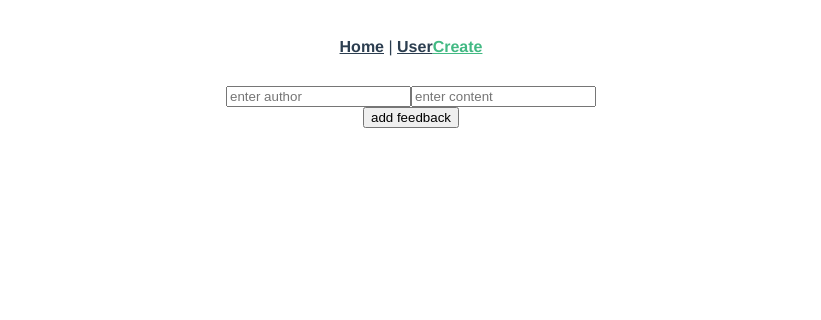
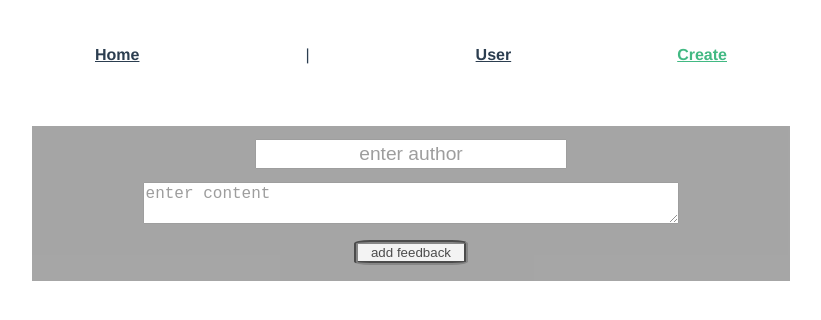
Before and after one commit to andrski/feedbackBookHiSmith, a Vue app: page /create in a window 1280 px wide. Shown: the top 320 px of the page, without its empty margins (229-1050 px from the left). Built offline with nearby package versions, Linux system fonts and the light colour scheme.

Commit message:
validation

```diff
--- a/src/App.vue
+++ b/src/App.vue
@@ -17,7 +17,11 @@
 }
 
 #nav {
+  width: 50%;
+  margin: 1rem auto;
   padding: 30px;
+  display: flex;
+  justify-content: space-between;
 }
 
 #nav a {
--- a/src/components/CreatePost.vue
+++ b/src/components/CreatePost.vue
@@ -1,9 +1,10 @@
 <template>
-  <main>
-    <div>
+  <main class="main_wrapper">
+    <div class="div_inputs">
       <input type="text" name="author" v-model="author" placeholder="enter author">
-      <input type="text" name="content" v-model="content" placeholder="enter content">
+      <textarea class="text_area" name="content" v-model="content" placeholder="enter content"></textarea>
     </div>
+    <div class="error" v-if="visiobleError">you not entered value</div>
     <button v-on:click.prevent="addPost()">add feedback</button>
   </main>
 </template>
@@ -14,7 +15,8 @@ export default {
   data(){
     return{
       author: '',
-      content: ''
+      content: '',
+      visiobleError:false
     }
   },
   mounted: function(){
@@ -27,17 +29,58 @@ export default {
   },
   methods:{
     addPost(){
-      const item = {}
-      item.author = this.author
-      item.content = this.content
+      if(!this.author || !this.content){
+        this.visiobleError = true
+        setTimeout(()=>{this.visiobleError = false}, 3000)
+      }else{
+        const item = {}
+        item.author = this.author
+        item.content = this.content
 
-      this.$store.dispatch('putPost', item)
+        this.$store.dispatch('putPost', item)
+        this.$router.push('/')
+      }
     },
-  },
+  }
 }
 </script>
 
-
 <style scoped>
-
+  .main_wrapper{
+    width: 60%;
+    margin: 2rem auto;
+    background: grey;
+    opacity: 0.7;
+    display: flex;
+    flex-direction: column;
+  }
+  .main_wrapper button{
+    display: block;
+    width: 15%;
+    margin: 1rem auto;
+    border: 0.3rem groove black;
+    border-radius: 14%;
+  }
+  .div_inputs{
+    display: flex;
+    flex-direction: column;
+  }
+  .div_inputs input{
+    text-align: center;
+    line-height: 1.5rem;
+    font-size: 1.2rem;
+    display: block;
+    width: 40%;
+    margin: 0.8rem auto;
+  }
+  .text_area{
+    width: 70%;
+    margin: 0 auto;
+    font-size: 1rem;
+  }
+  .error{
+    color: red;
+    margin: 1rem auto;
+    font-size: 1.5rem;
+  }
 </style>
--- a/src/store/index.js
+++ b/src/store/index.js
@@ -8,38 +8,49 @@ export default createStore({
     allPosts:{}
   },
   actions: {
-    fetchPosts: async function(context){
+    fetchPosts: async function({commit, state}){
+          // token is
+          if(state.token){
+            axios.defaults.headers.common = {"X-AUTH-TOKEN": state.token}
+            axios.get(process.env.VUE_APP_CONFURL + '/api/reviews')
+            .then(resp => {
+              console.log(resp)
+              commit('updatePosts', resp.data)
+            })
+          }
+          // no token
+          else{
             axios.get(process.env.VUE_APP_CONFURL + '/token/create')
             .then((response)=>{
               if(response.status === 200){
                 const token =  response.data["token"]
                axios.defaults.headers.common = {"X-AUTH-TOKEN": token}
-          context.commit('updateToken', token)
+                commit('updateToken', token)
             }else{
-          context.commit('failed')
+          commit('failed')
               }
             }).then(()=>{
-
               axios.get(process.env.VUE_APP_CONFURL + '/api/reviews')
               .then(resp =>{
                 console.log(resp.data)
-        context.commit('updatePosts', resp.data)
+                commit('updatePosts', resp.data)
             })
           })
+          }
   },
   putPost: async function({state}, item){
     console.log(state.token)
-
-    const formData = new FormData()
-    formData.append('author', item.author)
-    formData.append('content', item.content)
 
     axios.defaults.headers.common = {
       "Content-Type": "application/x-www-form-urlencoded",
       "X-AUTH-TOKEN": state.token
     }
 
-   const response = await axios.put(process.env.VUE_APP_CONFURL + '/api/review/create', formData)
+    const params = new URLSearchParams()
+      params.append('author', item.author)
+      params.append('content', item.content)
+
+   const response = await axios.put(process.env.VUE_APP_CONFURL + '/api/review/create', params)
     if(response.status === 200){
       console.log('done!')
     }else{
@@ -53,7 +64,6 @@ export default createStore({
     },
     failed: function(state){
       state.error = true
-      state.token = null
     },
     updatePosts: function(state, respData){
       state.allPosts = respData
```
Lines whose indentation alone changed are shown as unchanged.
